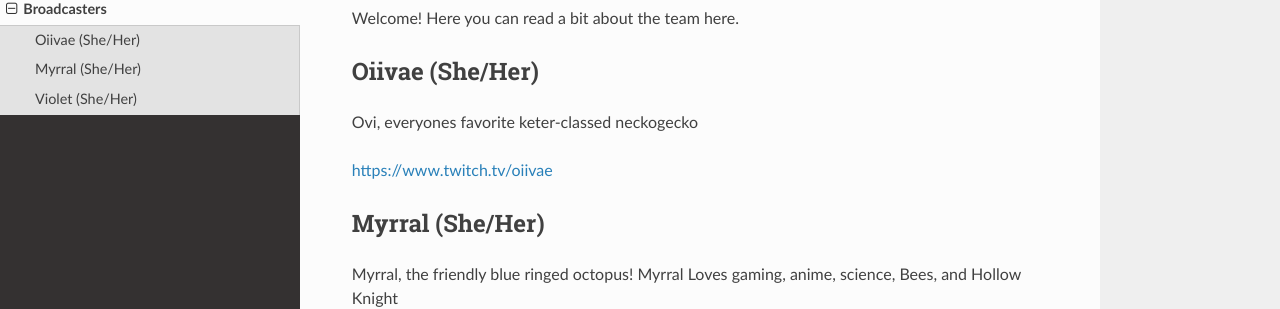
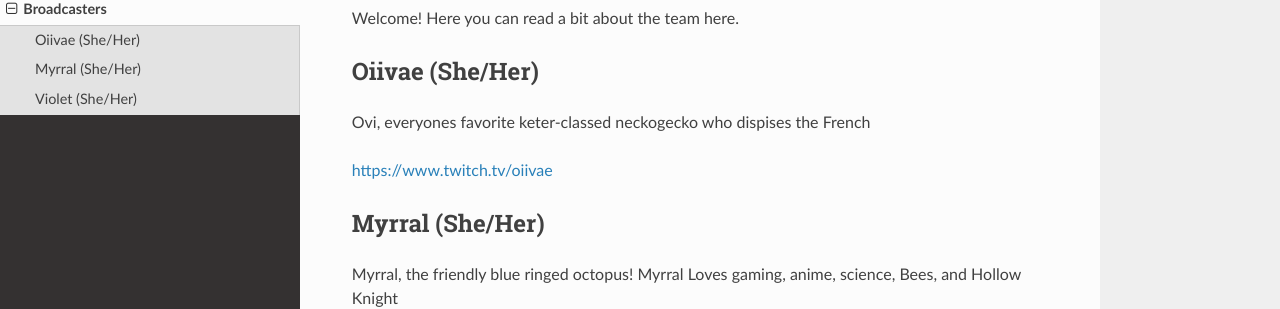
Before and after one commit to OiivaeCommunity/love, a Sphinx documentation site: the page built from docs/source/broadcasters.rst, in a window 1280 px wide and 973 px high. Shown: the part 153-462 px from the top of the window. Built offline with Sphinx 7.4.7 and the Read the Docs theme 2.0.0, drawn with Linux system fonts in a browser that asks for light colours.

Commit message:
Update broadcasters.rst

```diff
--- a/docs/source/broadcasters.rst
+++ b/docs/source/broadcasters.rst
@@ -5,7 +5,7 @@ Welcome! Here you can read a bit about the team here.
 
 Oiivae (She/Her)
 ''''''
-Ovi, everyones favorite keter-classed neckogecko
+Ovi, everyones favorite keter-classed neckogecko who dispises the French
 
 https://www.twitch.tv/oiivae
 
```
